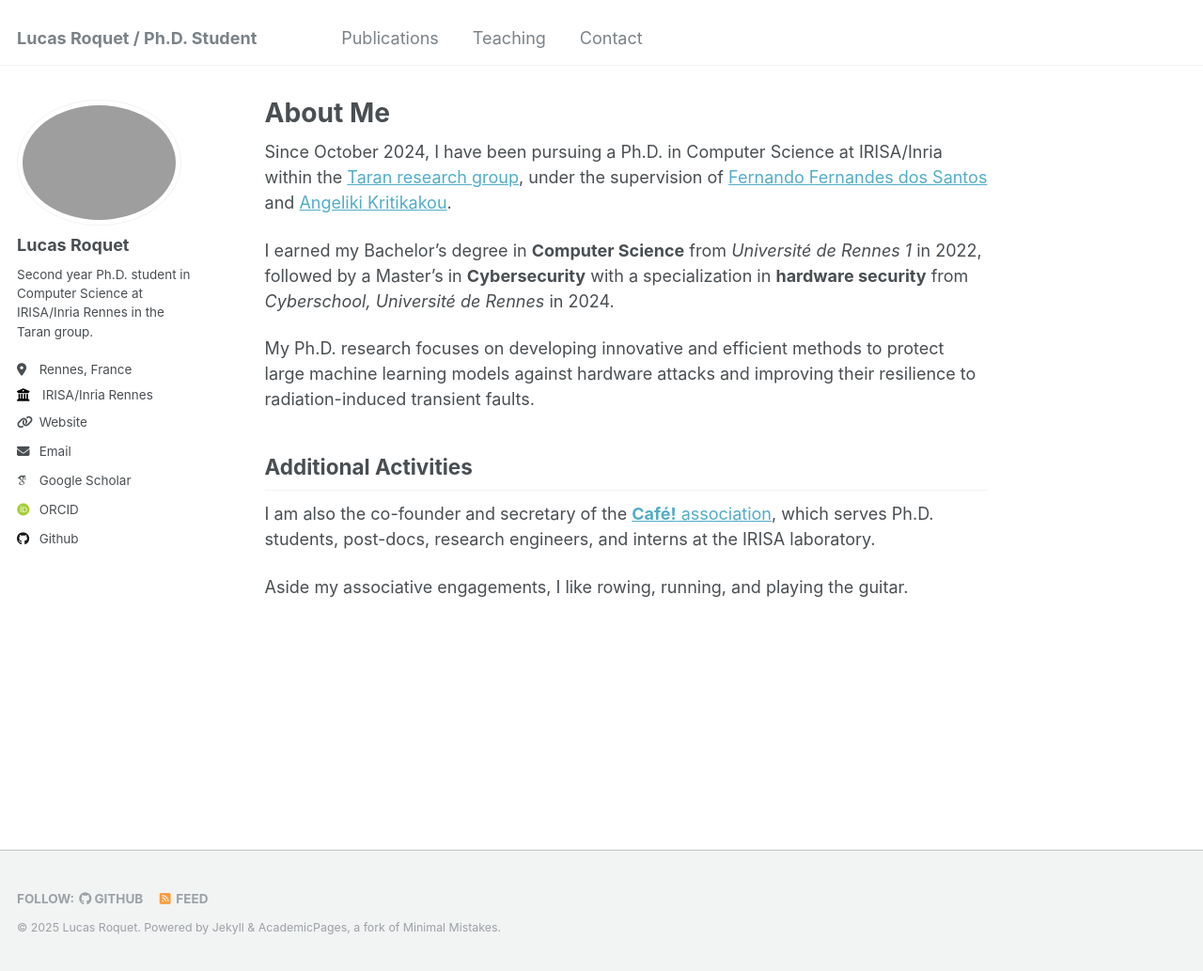
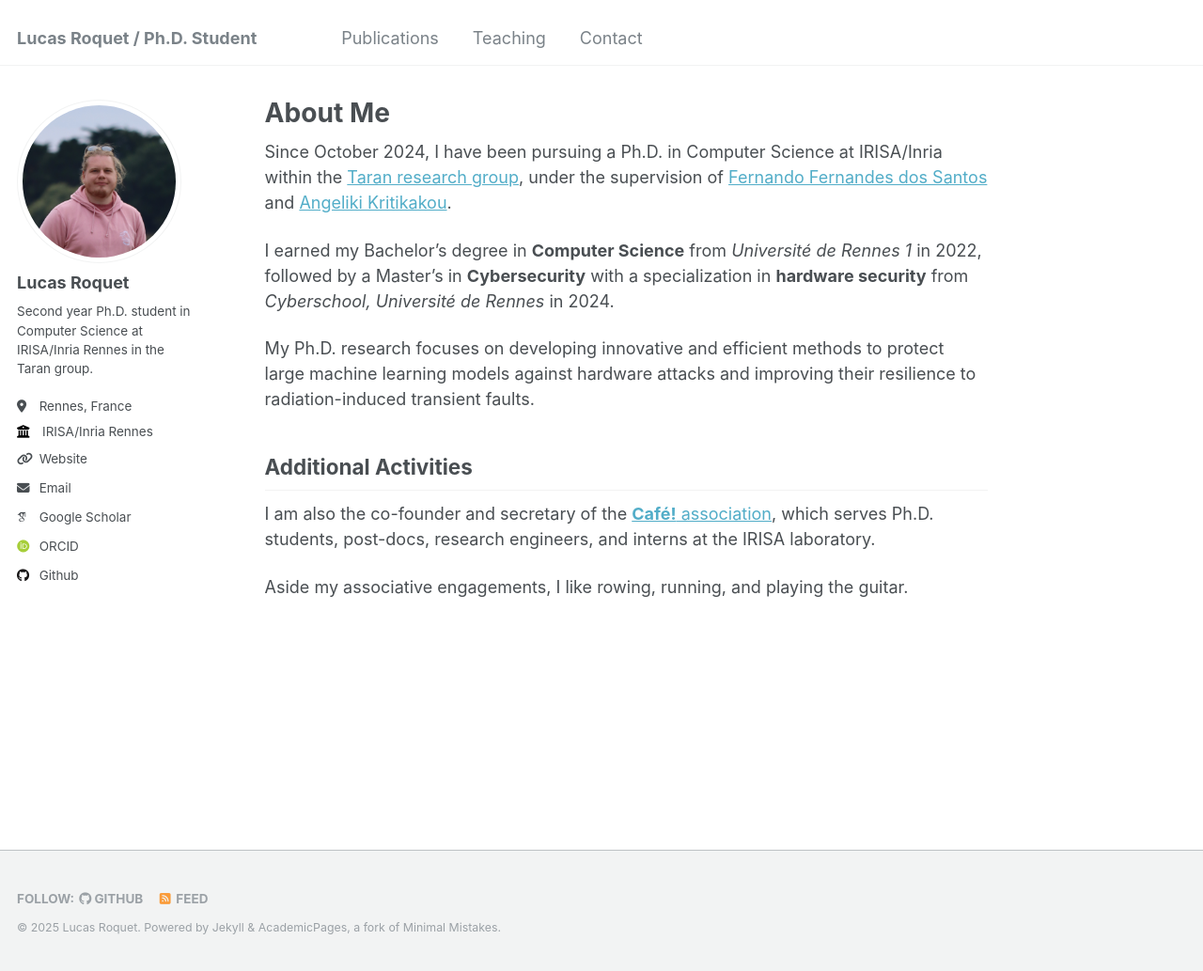
Before and after one commit to lucasrqt/lucasrqt.github.io, a Jekyll site: the page built from _pages/about.md, in a window 1280 px wide and 1033 px high. Shown: the whole window at 94% size. Built offline with Jekyll 4.4.1, drawn with Linux system fonts in a browser that asks for light colours; some web fonts are replaced.

Commit message:
profile pic update

```diff
--- a/_config.yml
+++ b/_config.yml
@@ -21,7 +21,7 @@ repository               : "lucasrqt/lucasrqt.github.io"
 #               Additional customization can be done by editing /_includes/author-profile.html
 author:
   # Biographic information
-  avatar           : "me.jpg"
+  avatar           : "me3.jpeg"
   name             : "Lucas Roquet"
   pronouns         : # example: "she/her"
   bio              : "Second year Ph.D. student in Computer Science at IRISA/Inria Rennes in the Taran group."
```
Also changed, not shown: images/me3.jpeg (added).
